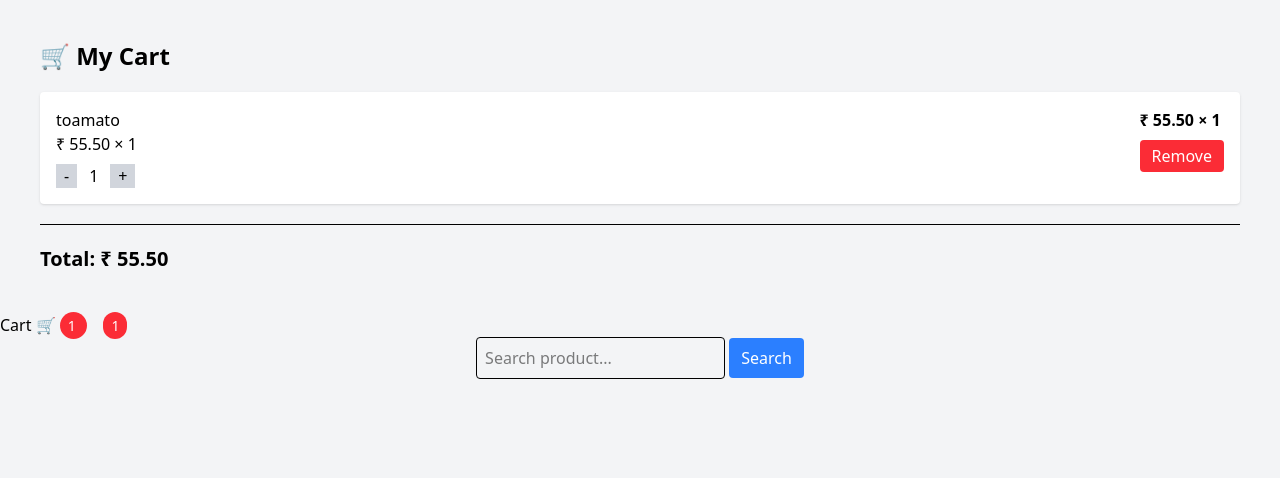
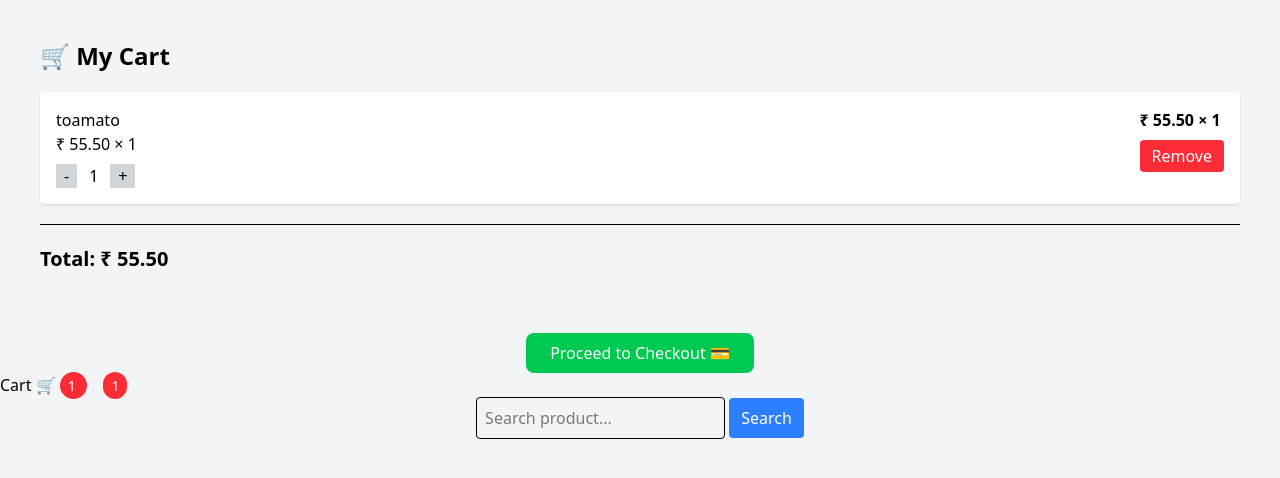
Before and after one commit to aman07480/Razorpay-payment-integration-, a Django app: page /cart/ in a window 1280 px wide. Shown: the top 478 px of the page. Run offline with Django 5.2, Linux system fonts and the light colour scheme; a user stored in the database is signed in; data comes from the database, SQL or seed files in the repository; both versions use the stored data as it was after the commit.

Commit message:
Added cart checkout feature for multiple products

```diff
--- a/product/templates/product/cart.html
+++ b/product/templates/product/cart.html
@@ -50,5 +50,14 @@
     </h2>
 
 </div>
+<div class="mt-5 text-center">
+
+    <a href="{% url 'cart_checkout' %}">
+        <button class="bg-green-500 text-white px-6 py-2 rounded-lg">
+            Proceed to Checkout 💳
+        </button>
+    </a>
+
+</div>
 
 {% endblock %}
--- a/product/urls.py
+++ b/product/urls.py
@@ -1,5 +1,5 @@
 from django.urls import path
-from .views import AddToCartView, CartView, ProductListView ,CheckoutView,CreatePaymentView,PaymentCallbackView,PaymentSuccessView, RemoveFromCartView,UpdateCartView
+from .views import AddToCartView, CartCheckoutView, CartView, ProductListView ,CheckoutView,CreatePaymentView,PaymentCallbackView,PaymentSuccessView, RemoveFromCartView,UpdateCartView
 
 urlpatterns = [
     path("product/",ProductListView.as_view(),name="product_list"),
@@ -12,6 +12,7 @@ urlpatterns = [
     path("add-to-cart/<int:product_id>/", AddToCartView.as_view(), name="add_to_cart"),
     path("remove/<int:item_id>/", RemoveFromCartView.as_view(), name="remove_from_cart"),
     path("update-cart/<int:item_id>/<str:action>/", UpdateCartView.as_view(), name="update_cart"),
+    path("cart-checkout/", CartCheckoutView.as_view(), name="cart_checkout"),
 
 
 ]
--- a/product/views.py
+++ b/product/views.py
@@ -188,3 +188,16 @@ class UpdateCartView(LoginRequiredMixin, View):
 
         item.save()
         return redirect("cart")
+
+class CartCheckoutView(LoginRequiredMixin, View):
+    def get(self, request):
+        cart_items = CartItem.objects.filter(user=request.user)
+
+        total = sum(item.product.price * item.quantity for item in cart_items)
+
+        context = {
+            "product_name": "Cart Items",
+            "amount": total
+        }
+
+        return render(request, "product/checkout.html", context)
```
Also changed, not shown: db.sqlite3.
